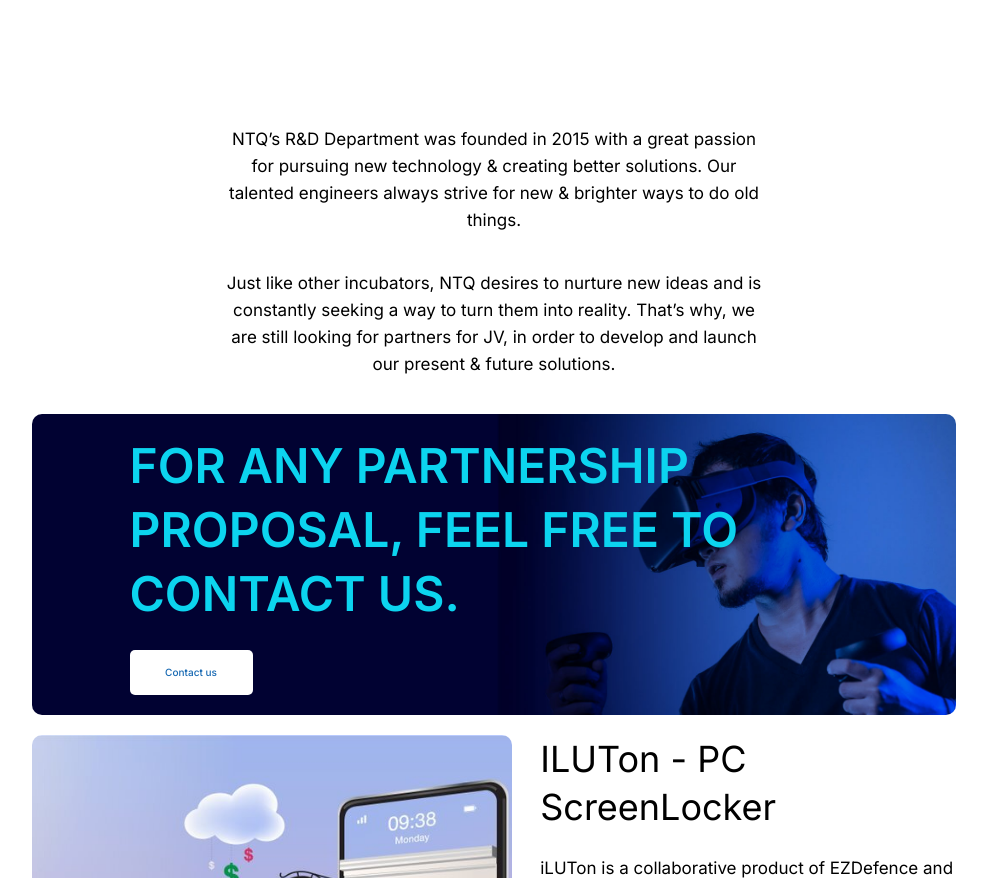
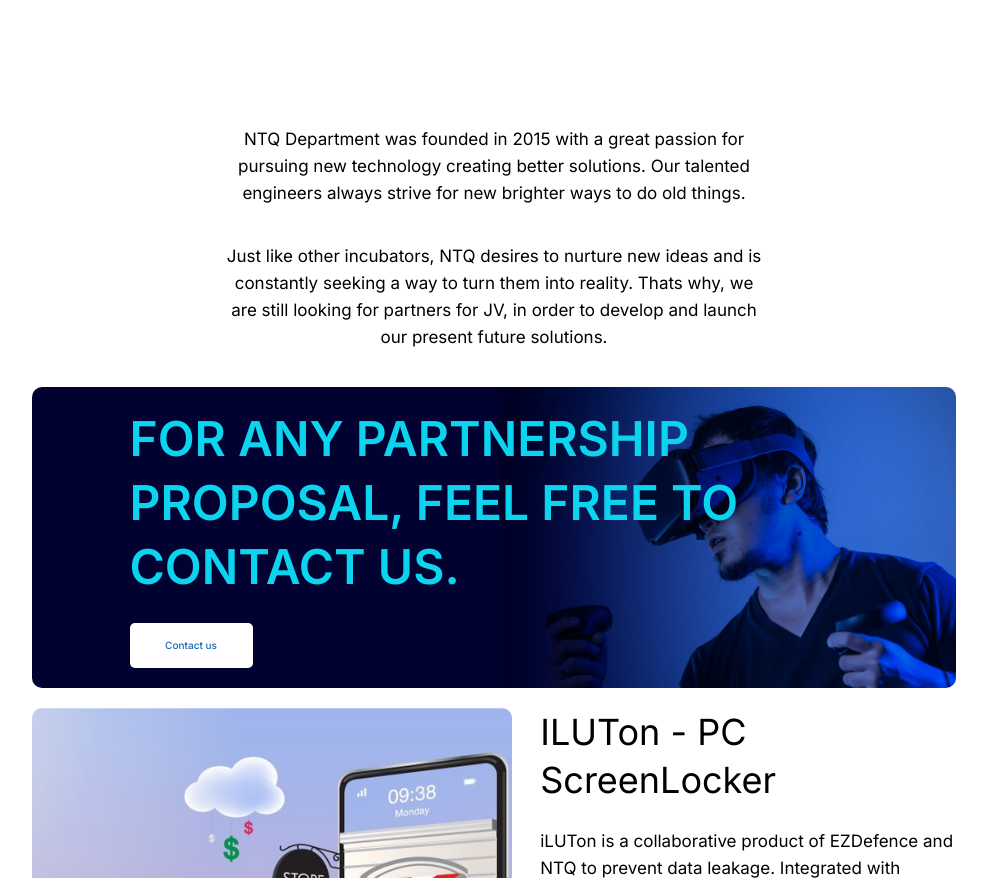
Before and after one commit to tranthanh12/webcty_demo_1, a Next.js app: page /product in a window 1280 px wide. Shown: the part 803-1681 px from the top of the page, without its empty margins (146-1133 px from the left). Built offline with nearby package versions, Linux system fonts and the light colour scheme.

Commit message:
add code

```diff
--- a/src/components/Page/Products/index.jsx
+++ b/src/components/Page/Products/index.jsx
@@ -11,8 +11,8 @@ const index = () => {
 
             <div className={style.body_product}>
                 <div className={style.content_product}>
-                    <p>NTQ’s R&D Department was founded in 2015 with a great passion for pursuing new technology & creating better solutions. Our talented engineers always strive for new & brighter ways to do old things.</p>
-                    <p>Just like other incubators, NTQ desires to nurture new ideas and is constantly seeking a way to turn them into reality. That’s why, we are still looking for partners for JV, in order to develop and launch our present & future solutions.</p>
+                    <p>NTQ Department was founded in 2015 with a great passion for pursuing new technology creating better solutions. Our talented engineers always strive for new brighter ways to do old things.</p>
+                    <p>Just like other incubators, NTQ desires to nurture new ideas and is constantly seeking a way to turn them into reality. Thats why, we are still looking for partners for JV, in order to develop and launch our present future solutions.</p>
                 </div>
 
                 <div className={style.contact_product}>
```
